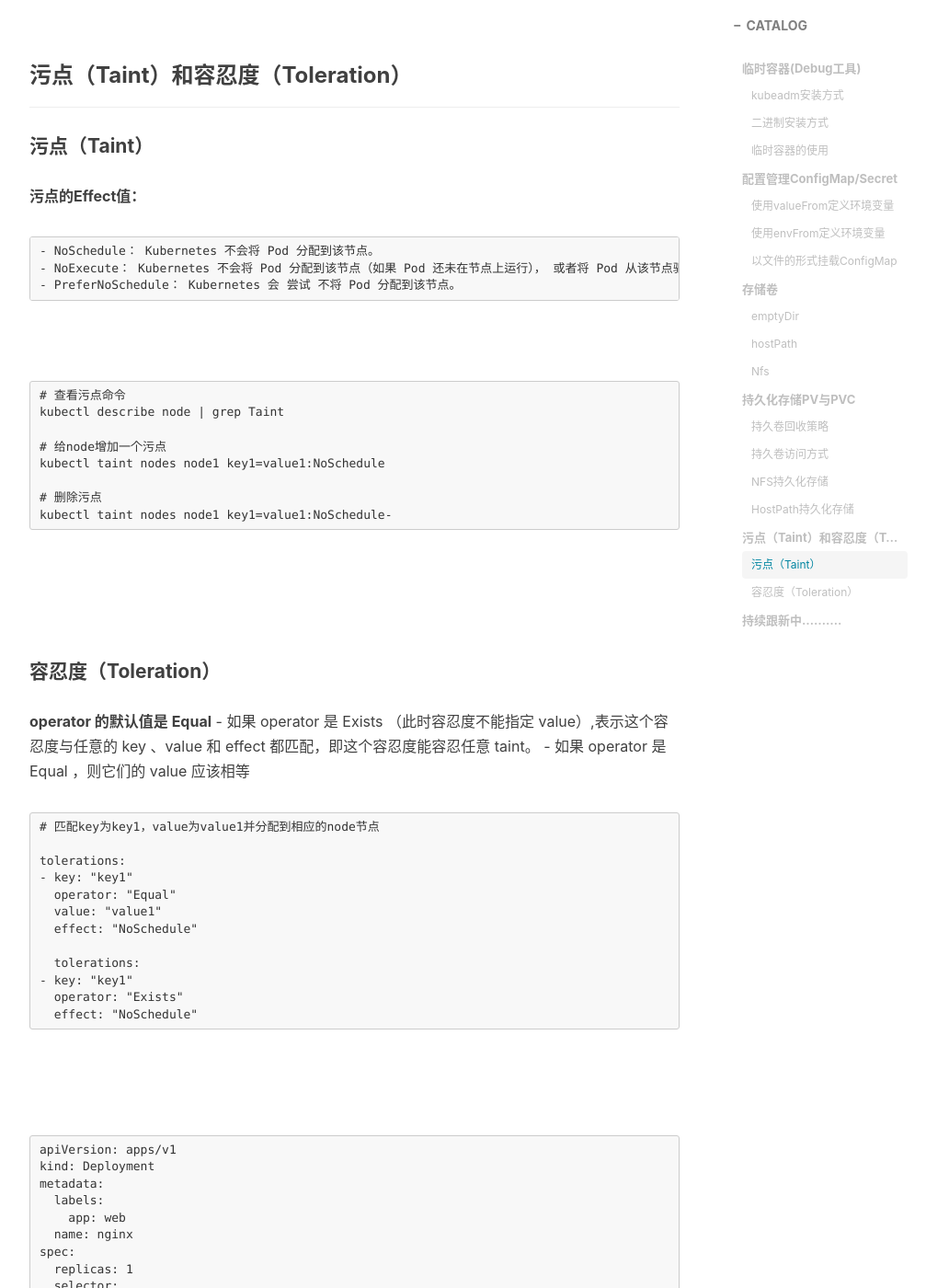
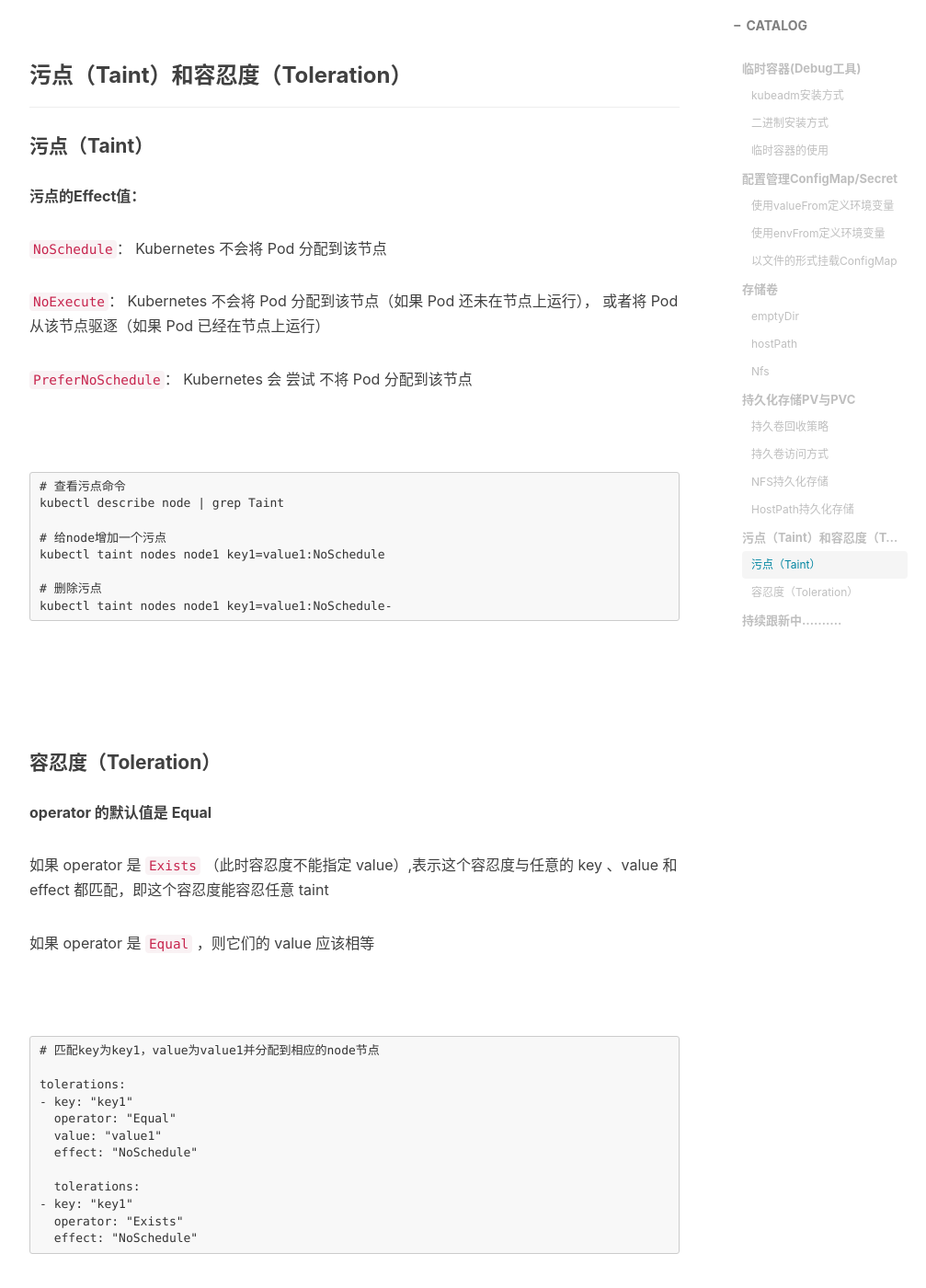
Before and after one commit to Derrickqi/derrickqi.github.io, a Jekyll site: the page built from _posts/2022-06-06-k8sOperate.md, in a window 1280 px wide and 1400 px high, scrolled down 12175 px. Shown: the whole window at 92% size, without its empty margins (233-1240 px from the left). Built offline with Jekyll 4.4.1, drawn with Linux system fonts in a browser that asks for light colours; nearby versions of some CDN libraries; comment, search, counter and statistics services are not loaded.

Commit message:
污点和容忍

````diff
--- a/_posts/2022-06-06-k8sOperate.md
+++ b/_posts/2022-06-06-k8sOperate.md
@@ -543,9 +543,11 @@
 
 **污点的Effect值：**
 
-    - NoSchedule： Kubernetes 不会将 Pod 分配到该节点。
-    - NoExecute： Kubernetes 不会将 Pod 分配到该节点（如果 Pod 还未在节点上运行）， 或者将 Pod 从该节点驱逐（如果 Pod 已经在节点上运行）。
-    - PreferNoSchedule： Kubernetes 会 尝试 不将 Pod 分配到该节点。
+`NoSchedule`： Kubernetes 不会将 Pod 分配到该节点
+
+`NoExecute`： Kubernetes 不会将 Pod 分配到该节点（如果 Pod 还未在节点上运行）， 或者将 Pod 从该节点驱逐（如果 Pod 已经在节点上运行）
+
+`PreferNoSchedule`： Kubernetes 会 尝试 不将 Pod 分配到该节点
 
 <br/>
 ```
@@ -563,10 +565,13 @@
 #### 容忍度（Toleration）
 
 **operator 的默认值是 Equal**
-    - 如果 operator 是 Exists （此时容忍度不能指定 value）,表示这个容忍度与任意的 key 、value 和 effect 都匹配，即这个容忍度能容忍任意 taint。
-    - 如果 operator 是 Equal ，则它们的 value 应该相等
+
+如果 operator 是 `Exists` （此时容忍度不能指定 value）,表示这个容忍度与任意的 key 、value 和 effect 都匹配，即这个容忍度能容忍任意 taint
+
+如果 operator 是 `Equal` ，则它们的 value 应该相等
 
 
+<br/>
 ```
 # 匹配key为key1，value为value1并分配到相应的node节点
 
````
